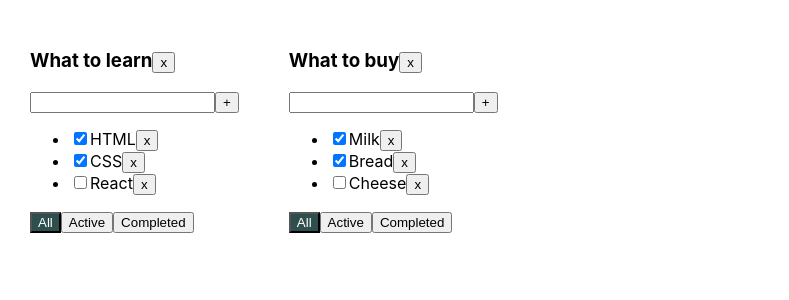
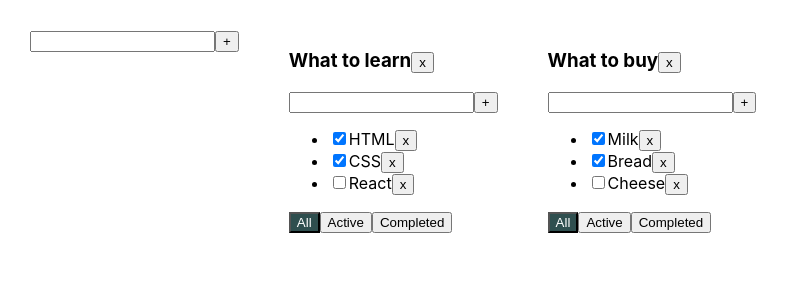
Before and after one commit to ArtemEfimovich/todolist, a React (Create React App) app: page / in a window 1280 px wide. Shown: the top 300 px of the page, without its empty margins (0-789 px from the left). Built offline with nearby package versions, Linux system fonts and the light colour scheme.

Commit message:
editable components

```diff
--- /dev/null
+++ b/src/AddItemForm.tsx
@@ -0,0 +1,50 @@
+import React, {ChangeEvent, useState, KeyboardEvent} from "react";
+
+
+type AddItemFormPropsType = {
+    addItem: (title: string) => void //parents callback
+}
+
+
+function AddItemForm(props: AddItemFormPropsType) {
+    const [title, setTitle] = useState<string>("")
+
+    const [error, setError] = useState<string | null>(null)
+
+    const changeTitle = (e: ChangeEvent<HTMLInputElement>) => {
+        setError(null)
+        setTitle(e.currentTarget.value)
+    }
+
+    const addItem = () => {
+        const trimmedTitle = title.trim()
+        if (trimmedTitle) {
+            props.addItem(trimmedTitle)
+        } else {
+            setError("Title is required!")
+        }
+        setTitle("")
+    }
+
+    const onKeyPressAddItem = (e: KeyboardEvent<HTMLInputElement>) => {
+        if (e.key === "Enter") {
+            addItem()
+        }
+    }
+
+    return (
+        <div>
+            <input
+                value={title}
+                onChange={changeTitle}
+                onKeyPress={onKeyPressAddItem}
+                className={error ? "error" : ""}
+            />
+            <button onClick={addItem}>+</button>
+            {error && <div className={"error-message"}>{error}</div>}
+        </div>
+    )
+}
+
+
+export default AddItemForm;
--- a/src/App.css
+++ b/src/App.css
@@ -22,3 +22,7 @@
 .error-message {
     color: red;
 }
+
+.not-active{
+    color: rgba(0,0,0,1);
+}
--- a/src/App.tsx
+++ b/src/App.tsx
@@ -2,6 +2,7 @@
 import './App.css';
 import Todolist from "./TodoList";
 import {v1} from "uuid";
+import AddItemForm from "./AddItemForm";
 
 
 export type TaskType = {
@@ -44,7 +45,7 @@
             {id: v1(), title: 'Milk', isDone: true},
             {id: v1(), title: 'Bread', isDone: true},
             {id: v1(), title: 'Cheese', isDone: false},
-        ]
+        ],
     })
     //const task: Array<TaskType> = [
     //    {id: 1, title: 'HTML', isDone: true},
@@ -122,9 +123,40 @@
         }
     }
 
+    function addTodoList(title: string) {
+        const newTodoListID = v1()
+        const newTodoList: TodoListType = {
+            id: newTodoListID, title, filter: "all"
+        }
+        setTodoLists([...todoLists, newTodoList])
+        setTasks({...tasks, [newTodoListID]:[]})
+    }
+
+    function changeTaskTitle(taskID: string, newTitle: string, todoListID: string) {
+        const updatedTasks = tasks[todoListID].map(t => t.id === taskID ? {...t, title:newTitle} : t)
+        //const updatedTasks = tasks.map(t=>{
+        //  if(t.id === taskID){
+        //       return {...t, isDone: !t.isDone}
+        //   }
+        //   return t
+        //  })
+        setTasks({
+            ...tasks,
+            [todoListID]: updatedTasks
+        })
+    }
+    function changeTodoListTitle(title: string, todoListID: string){
+        const updatedTodoList = todoLists.map(tl => tl.id === todoListID ? {...tl,title}:tl)
+        setTodoLists(updatedTodoList)
+    }
+
+
+
+
 
     return (
         <div className="App">
+            <AddItemForm addItem={addTodoList}/>
             {
                 todoLists.map(tl => {
                     return (
@@ -139,6 +171,8 @@
                             todoListFilter={tl.filter}
                             changeTaskStatus={changeTaskStatus}
                             removeTodoList={removeTodoList}
+                            changeTaskTitle={changeTaskTitle}
+                            changeTodoListTitle={changeTodoListTitle}
                         />
                     )
                 })
--- /dev/null
+++ b/src/EditableSpan.tsx
@@ -0,0 +1,41 @@
+import React, {ChangeEvent, useState} from "react";
+
+
+type EditableSpanPropsType = {
+    title: string
+    changeTitle: (title: string) => void
+}
+
+
+function EditableSpan(props: EditableSpanPropsType) {
+
+    const [editMode, setEditMode] = useState<boolean>(false)
+
+    const [title, setTitle] = useState<string>(props.title)
+
+    const onEditMode = () => setEditMode(true)
+
+    const offEditMode = () => {
+        setEditMode(false)
+        props.changeTitle(title)
+    }
+
+    const changeTitle = (e: ChangeEvent<HTMLInputElement>) => {
+        setTitle(e.currentTarget.value)
+    }
+
+    return (
+        editMode
+            ? <input
+                value={title}
+                autoFocus
+                onBlur={offEditMode}
+                onChange={changeTitle}
+            />
+            : <span onDoubleClick={onEditMode}>{props.title}</span>
+    )
+
+}
+
+
+export default EditableSpan;
--- a/src/TodoList.tsx
+++ b/src/TodoList.tsx
@@ -1,6 +1,8 @@
-import React, {ChangeEvent, useState, KeyboardEvent} from "react";
+import React, {ChangeEvent} from "react";
 import {FilterValuesType, TaskType} from "./App";
 import './App.css'
+import AddItemForm from "./AddItemForm";
+import EditableSpan from "./EditableSpan";
 
 
 type TodoListPropsType = {
@@ -13,49 +15,45 @@
     removeTask: (taskID: string, todoListID: string) => void
     removeTodoList: (todoListID: string) => void
     changeTaskStatus: (taskID: string, newIsDoneValue: boolean, todoListID: string) => void
+    changeTaskTitle: (taskID: string, newTitle: string, todoListID: string) => void
+    changeTodoListTitle:(title: string, todoListID: string)=>void
 }
 
 
 function Todolist(props: TodoListPropsType) {
-    const [title, setTitle] = useState<string>("")
-    const [error, setError] = useState<string | null>(null)
     const tasks = props.tasks.map(t => {
         const removeTask = () => props.removeTask(t.id, props.id)
+
         const changeStatus = (e: ChangeEvent<HTMLInputElement>) => props.changeTaskStatus(t.id, e.currentTarget.checked, props.id)
+        const changeTaskTitle = (title: string) => {
+            props.changeTaskTitle(t.id, title, props.id)
+        }
         return (
-            <li key={t.id}>
+            <li key={t.id} className={t.isDone ? "not-active" : ""}>
                 <input
                     type="checkbox"
                     checked={t.isDone}
                     onChange={changeStatus}
                 />
-                <span>{t.title}</span>
+                <EditableSpan title={t.title} changeTitle={changeTaskTitle}/>
+                {/*<span>{t.title}</span>*/}
                 <button onClick={removeTask}>x</button>
             </li>
         )
     })
+
     const setAllFilterValue = () => props.changeTodoListFilter('all', props.id)
+
     const setActiveFilterValue = () => props.changeTodoListFilter('active', props.id)
+
     const setCompletedFilterValue = () => props.changeTodoListFilter('completed', props.id)
-    const changeTitle = (e: ChangeEvent<HTMLInputElement>) => {
-        setError(null)
-        setTitle(e.currentTarget.value)
-    }
-    const addTask = () => {
-        const trimmedTitle = title.trim()
-        if (trimmedTitle) {
-            props.addTask(trimmedTitle, props.id)
-        } else {
-            setError("Title is required!")
-        }
-        setTitle("")
-    }
-    const onKeyPressAddTask = (e: KeyboardEvent<HTMLInputElement>) => {
-        if (e.key === "Enter") {
-            addTask()
-        }
-    }
+
+    const addTask = (title: string) => props.addTask(title, props.id)
+
     const removeTodolist = () => props.removeTodoList(props.id)
+
+    const changeTodoListTitle = (title: string) => props.changeTodoListTitle(title,props.id)
+
     const allBtnClass = props.todoListFilter === "all" ? 'active-filter' : ""
     const activeBtnClass = props.todoListFilter === "active" ? 'active-filter' : ""
     const completedBtnClass = props.todoListFilter === "completed" ? 'active-filter' : ""
@@ -63,19 +61,11 @@
 
     return (
         <div>
-            <h3>{props.title}
+            <h3>
+            <EditableSpan title={props.title} changeTitle={changeTodoListTitle}/>
                 <button onClick={removeTodolist}>x</button>
             </h3>
-            <div>
-                <input
-                    value={title}
-                    onChange={changeTitle}
-                    onKeyPress={onKeyPressAddTask}
-                    className={error ? "error" : ""}
-                />
-                <button onClick={addTask}>+</button>
-                {error && <div className={"error-message"}>{error}</div>}
-            </div>
+            <AddItemForm addItem={addTask}/>
             <ul>
                 {tasks}
             </ul>
```
